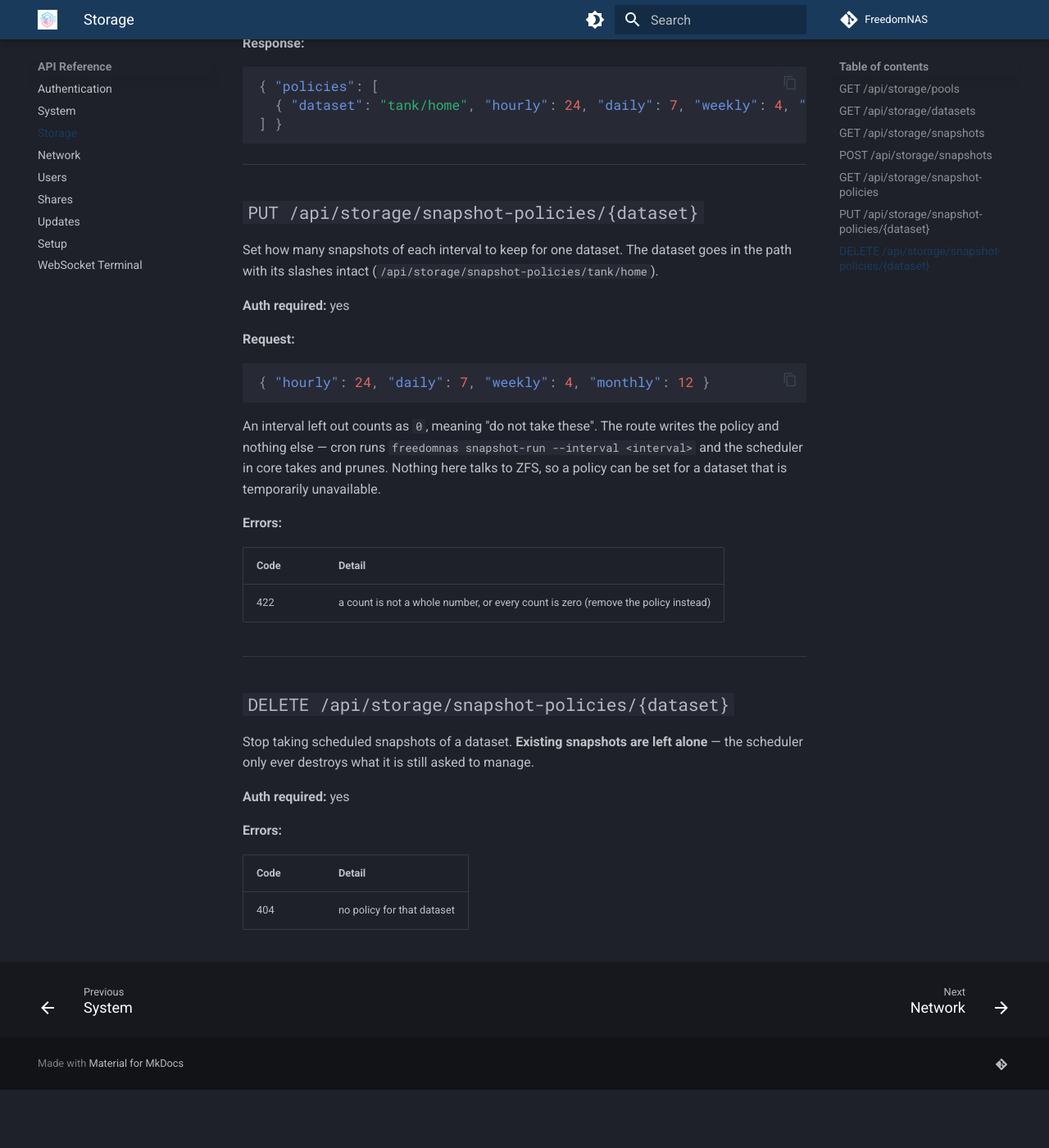
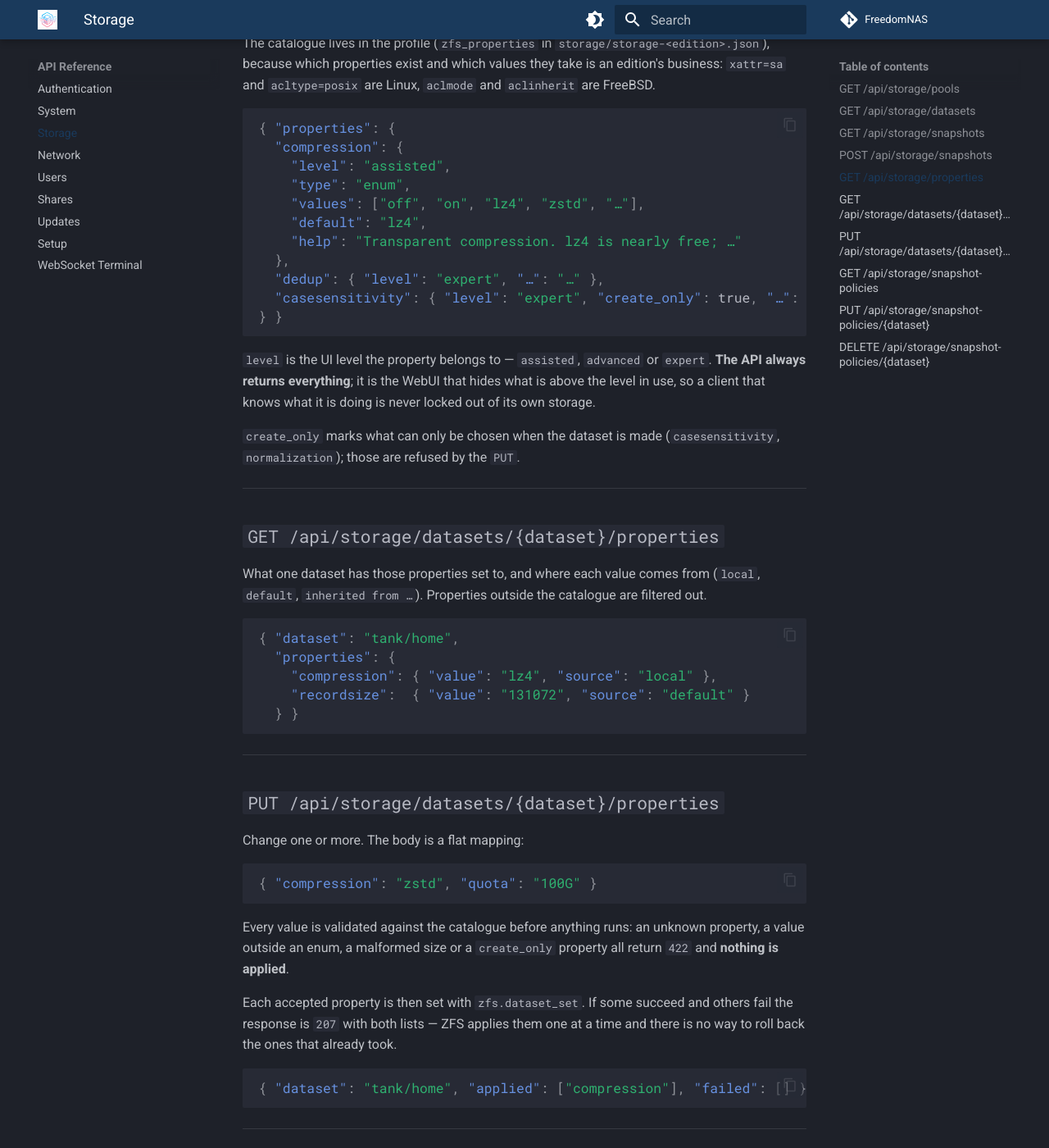
Before and after one commit to FreedomNAS/freedomnas-docs, an MkDocs documentation site: the page built from docs/api/storage.md, in a window 1280 px wide and 1400 px high, scrolled down 2854 px. Shown: the whole window at 82% size. Built offline with MkDocs 1.6.1 and Material for MkDocs 9.7.7, drawn with Linux system fonts in a browser that asks for light colours; before the commit the page ends 4183 px from its top, so only the background shows below that; some of the changed text lies outside the part shown.

Commit message:
Document the ZFS property catalogue

````diff
--- a/docs/api/storage.md
+++ b/docs/api/storage.md
@@ -116,6 +116,79 @@ Both fields are required; `422` is returned if either is missing.
 
 ---
 
+## `GET /api/storage/properties`
+
+The ZFS properties this edition supports, as a catalogue.
+
+**Auth required:** yes
+
+The catalogue lives in the profile (`zfs_properties` in
+`storage/storage-<edition>.json`), because which properties exist and which
+values they take is an edition's business: `xattr=sa` and `acltype=posix` are
+Linux, `aclmode` and `aclinherit` are FreeBSD.
+
+```json
+{ "properties": {
+  "compression": {
+    "level": "assisted",
+    "type": "enum",
+    "values": ["off", "on", "lz4", "zstd", "…"],
+    "default": "lz4",
+    "help": "Transparent compression. lz4 is nearly free; …"
+  },
+  "dedup": { "level": "expert", "…": "…" },
+  "casesensitivity": { "level": "expert", "create_only": true, "…": "…" }
+} }
+```
+
+`level` is the UI level the property belongs to — `assisted`, `advanced` or
+`expert`. **The API always returns everything**; it is the WebUI that hides
+what is above the level in use, so a client that knows what it is doing is
+never locked out of its own storage.
+
+`create_only` marks what can only be chosen when the dataset is made
+(`casesensitivity`, `normalization`); those are refused by the `PUT`.
+
+---
+
+## `GET /api/storage/datasets/{dataset}/properties`
+
+What one dataset has those properties set to, and where each value comes
+from (`local`, `default`, `inherited from …`). Properties outside the
+catalogue are filtered out.
+
+```json
+{ "dataset": "tank/home",
+  "properties": {
+    "compression": { "value": "lz4", "source": "local" },
+    "recordsize":  { "value": "131072", "source": "default" }
+  } }
+```
+
+---
+
+## `PUT /api/storage/datasets/{dataset}/properties`
+
+Change one or more. The body is a flat mapping:
+
+```json
+{ "compression": "zstd", "quota": "100G" }
+```
+
+Every value is validated against the catalogue before anything runs: an
+unknown property, a value outside an enum, a malformed size or a
+`create_only` property all return `422` and **nothing is applied**.
+
+Each accepted property is then set with `zfs.dataset_set`. If some succeed
+and others fail the response is `207` with both lists — ZFS applies them one
+at a time and there is no way to roll back the ones that already took.
+
+```json
+{ "dataset": "tank/home", "applied": ["compression"], "failed": [] }
+```
+
+---
+
 ## `GET /api/storage/snapshot-policies`
 
 The scheduled-snapshot policies, as stored in `config.yaml`.
````
